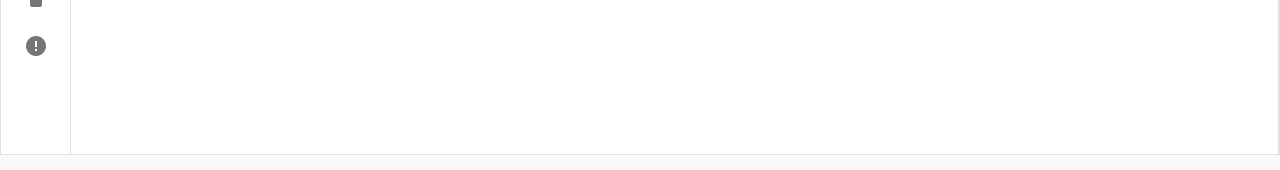
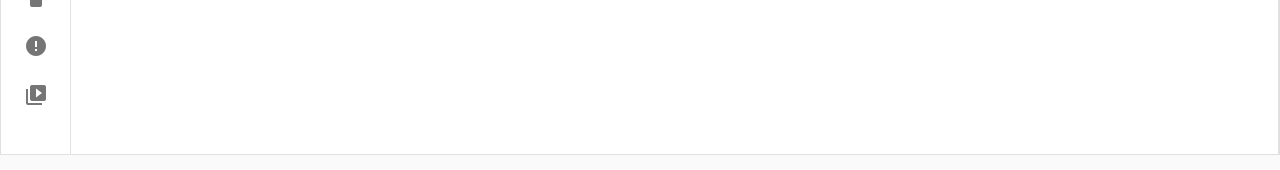
Before and after one commit to AbdElRhman-ElShorbagii/vue-dashboard-template, a Vue app: page / in a window 1280 px wide. Shown: the part 195-365 px from the top of the page. Built offline with nearby package versions, Linux system fonts and the light colour scheme.

Commit message:
adding multi level menu type

```diff
--- a/src/layouts/MainLayout.vue
+++ b/src/layouts/MainLayout.vue
@@ -58,6 +58,19 @@
             <md-icon>error</md-icon>
             <span class="md-list-item-text">Spam</span>
           </md-list-item>
+
+          <md-list-item md-expand>
+          <md-icon>video_library</md-icon>
+          <span class="md-list-item-text">Video</span>
+
+          <md-list slot="md-expand">
+            <md-list-item class="md-inset">Humor</md-list-item>
+            <md-list-item class="md-inset">Music</md-list-item>
+            <md-list-item class="md-inset">Movies</md-list-item>
+            <md-list-item class="md-inset">TV Shows</md-list-item>
+          </md-list>
+        </md-list-item>
+
         </md-list>
       </md-app-drawer>
 
```
